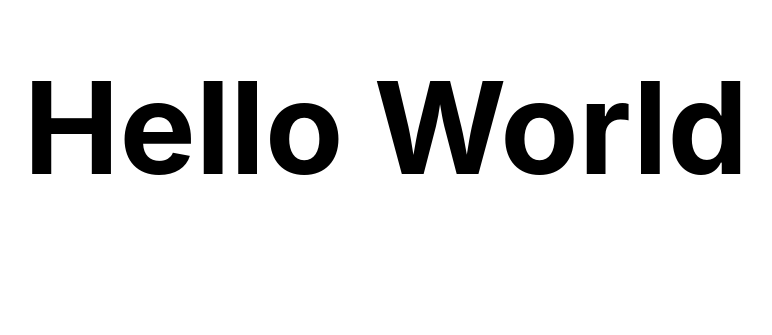
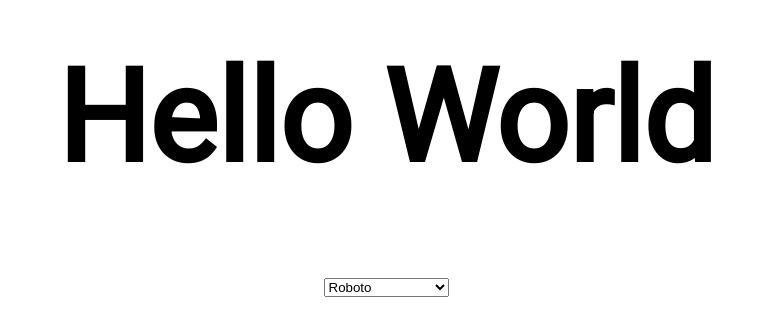
Before and after one commit to diegobs6/hello-world-react-challenge, a React (Create React App) app: page / in a window 1280 px wide. Shown: the part 273-608 px from the top of the page, without its empty margins (254-1026 px from the left). Built offline with nearby package versions, Linux system fonts and the light colour scheme.

Commit message:
Selector de fuente con Google Fonts

```diff
--- a/public/index.html
+++ b/public/index.html
@@ -25,6 +25,7 @@
       Learn how to configure a non-root public URL by running `npm run build`.
     -->
     <title>React App</title>
+    <link href="https://fonts.googleapis.com/css2?family=Roboto&family=Playfair+Display&family=Pacifico&family=Montserrat&family=Source+Code+Pro&display=swap" rel="stylesheet">
   </head>
   <body>
     <noscript>You need to enable JavaScript to run this app.</noscript>
--- a/src/App.css
+++ b/src/App.css
@@ -4,7 +4,9 @@
   justify-content: center;
   align-items: center;
   height: 100vh;
+  flex-direction: column;
 }
+
 h1 {
   font-size: 10vw;
 }
--- a/src/App.js
+++ b/src/App.js
@@ -1,9 +1,18 @@
 import './App.css';
+import { useState } from 'react';
 
 function App() {
+  const [font, setFont] = useState("Roboto");
   return (
     <div className="container">
-      <h1>Hello World</h1>
+      <h1 style={{ fontFamily: font}}>Hello World</h1>
+      <select onChange={(e) => setFont(e.target.value)}>
+        <option value= "Roboto">Roboto</option>
+        <option value= "Playfair Display">Playfair Display</option>
+        <option value= "Pacifico">Pacifico</option>
+        <option value= "Montserrat">Montserrat</option>
+        <option value= "Source Code Pro">Source Code Pro</option>
+        </select>
     </div>
   );
 }
```
